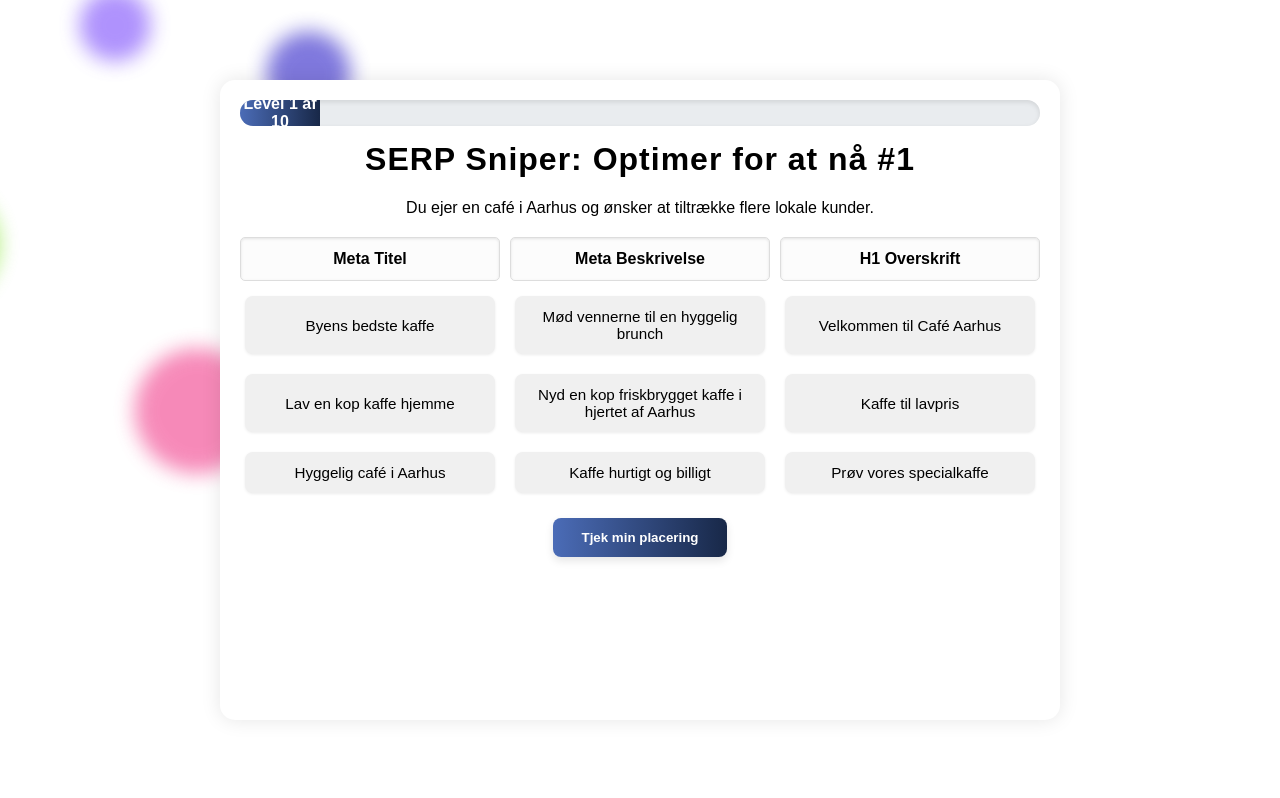
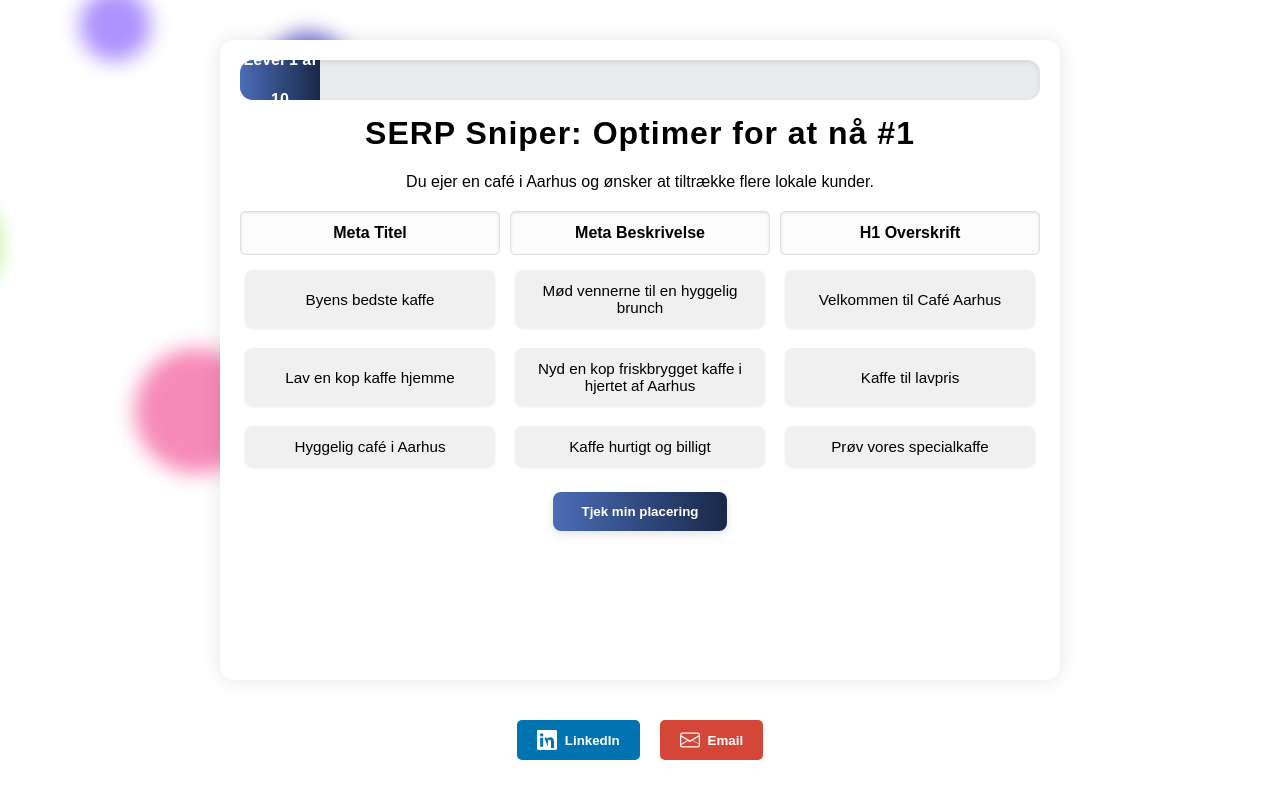
Before and after one commit to RulleFlemming/Serp-Sniper, a plain HTML site: page index.html in a window 1280 px wide. Both pictures are taken after a click on the button "Start spillet". Drawn offline with nearby package versions, Linux system fonts and the light colour scheme.

Commit message:
Update index.html

```diff
--- a/index.html
+++ b/index.html
@@ -13,11 +13,13 @@
       width: 100%;
       height: 100%;
       font-family: Arial, sans-serif;
-      overflow: hidden; /* so balls won't create scrollbars */
+      overflow: hidden;
       background: #ffffff;
     }
+    /* Use a column flex layout to stack game container and contact buttons */
     body {
       display: flex;
+      flex-direction: column;
       align-items: center;
       justify-content: center;
       text-align: center;
@@ -52,6 +54,7 @@
       height: 600px;
       z-index: 1;
       overflow: hidden;
+      margin-bottom: 20px; /* Added extra margin to separate from contact buttons */
     }
     .start-screen {
       position: absolute;
@@ -94,7 +97,7 @@
     }
     .progress-bar {
       width: 100%;
-      height: 26px;
+      height: 40px; /* Increased height */
       background: #e9ecef;
       border-radius: 13px;
       overflow: hidden;
@@ -105,6 +108,7 @@
     .progress-fill {
       background: linear-gradient(90deg, #4b6cb7 0%, #182848 100%);
       height: 100%;
+      line-height: 40px; /* Center text vertically */
       color: #fff;
       display: flex;
       align-items: center;
@@ -164,6 +168,12 @@
     .selected {
       background: #007bff !important;
       color: #fff !important;
+    }
+    /* Green background for correct answers */
+    .correctOption {
+      background: #28a745 !important;
+      color: #fff !important;
+      font-weight: bold;
     }
     .shake {
       animation: shake 0.5s;
@@ -248,6 +258,46 @@
     .overlay-content button:hover {
       background: #218838;
     }
+    /* Contact Buttons Container */
+    #contactButtons {
+      position: relative;
+      z-index: 2; /* Ensure contact buttons are above other elements */
+      display: flex;
+      justify-content: center;
+      gap: 20px;
+      margin-top: 20px;
+    }
+    #contactButtons a {
+      text-decoration: none;
+    }
+    #contactButtons button {
+      background: #0073b1; /* LinkedIn blue */
+      color: #fff;
+      border: none;
+      padding: 10px 20px;
+      border-radius: 5px;
+      cursor: pointer;
+      font-weight: 600;
+      transition: background 0.2s ease;
+      display: flex;
+      align-items: center;
+      gap: 8px;
+    }
+    #contactButtons button:hover {
+      background: #005582;
+    }
+    /* Email button styling */
+    #contactButtons button.email {
+      background: #D44638; /* Gmail red */
+    }
+    #contactButtons button.email:hover {
+      background: #A83224;
+    }
+    /* Inline SVG icons */
+    .icon {
+      display: inline-block;
+      vertical-align: middle;
+    }
   </style>
 </head>
 <body>
@@ -256,17 +306,11 @@
     <div class="start-screen" id="startScreen">
       <h2>Velkommen til SERP Sniper! 1</h2>
       <p>Dette spil hjælper dig med at optimere din side.</p>
-      <p>
-        Husk på at der ikke er et decideret korrekt svar i SEO, men der er best practices.
-      </p>
+      <p>Husk på at der ikke er et decideret korrekt svar i SEO, men der er best practices.</p>
       <br>
-      <p>
-        Vælg den mest oplagte Meta titel, meta beskrivelse og H1 overskrift og gennemfør spillet.
-      </p>
+      <p>Vælg den mest oplagte Meta titel, meta beskrivelse og H1 overskrift og gennemfør spillet.</p>
       <br>
-      <p>
-        Klik "Start spillet" for at starte!
-      </p>
+      <p>Klik "Start spillet" for at starte!</p>
       <button id="startButton">Start spillet</button>
     </div>
     <div class="progress-bar">
@@ -284,18 +328,39 @@
     <div class="overlay" id="levelCompleteOverlay">
       <div class="overlay-content">
         <h2>Level Complete!</h2>
-        <!-- The overlay now shows "Godt klaret" on the first line and a random SEO fact on the second line -->
+        <!-- Overlay displays "Godt klaret" on first line and a random SEO fact on the second -->
         <p id="overlayMsg"></p>
         <button id="nextLevelBtn">Næste Level</button>
       </div>
     </div>
+  </div>
+  <!-- Contact Buttons Below the Game Container -->
+  <div id="contactButtons">
+    <a href="https://www.linkedin.com/in/YOUR-LINKEDIN-PROFILE" target="_blank">
+      <button>
+        <!-- LinkedIn Icon -->
+        <svg class="icon" xmlns="http://www.w3.org/2000/svg" width="20" height="20" fill="currentColor" viewBox="0 0 16 16">
+          <path d="M0 1.146C0 .513.526 0 1.175 0h13.65C15.474 0 16 .513 16 1.146v13.708c0 .633-.526 1.146-1.175 1.146H1.175C.526 16 0 15.487 0 14.854V1.146zm4.943 12.248V6.169H2.542v7.225h2.401zm-1.2-8.21c.837 0 1.357-.554 1.357-1.248-.015-.71-.52-1.248-1.341-1.248-.82 0-1.357.537-1.357 1.248 0 .694.52 1.248 1.326 1.248h.015zm4.908 8.21V9.359c0-.215.015-.43.08-.586.175-.43.575-.876 1.245-.876.877 0 1.228.66 1.228 1.628v4.857h2.4V9.25c0-2.367-1.26-3.471-2.945-3.471-1.357 0-1.96.75-2.29 1.285v.03h.015a6.22 6.22 0 0 1 .015-.03V6.169h-2.4z"/>
+        </svg>
+        LinkedIn
+      </button>
+    </a>
+    <a href="mailto:your.email@example.com">
+      <button class="email">
+        <!-- Email Icon (Envelope) -->
+        <svg class="icon" xmlns="http://www.w3.org/2000/svg" width="20" height="20" fill="currentColor" viewBox="0 0 16 16">
+          <path d="M0 4a2 2 0 0 1 2-2h12a2 2 0 0 1 2 2v8a2 2 0 0 1-2 2H2a2 2 0 0 1-2-2V4zm2-1a1 1 0 0 0-1 1v.217l7 4.2 7-4.2V4a1 1 0 0 0-1-1H2zm13 2.383l-4.708 2.827L15 11.105V5.383zm-.034 6.042l-5.16-3.105L8 9.583l-1.807-.783-5.16 3.105A1 1 0 0 0 2 13h12a1 1 0 0 0 .966-.575zM1 5.383v5.722l4.708-2.895L1 5.383z"/>
+        </svg>
+        Email
+      </button>
+    </a>
   </div>
   <script>
     let streak = 0;
     let level = 1; // Start at level 1
     let levelCompleted = false; // Prevent multiple clicks once level is complete
 
-    // A helper function to shuffle an array (Fisher-Yates)
+    // Shuffle array using Fisher-Yates algorithm.
     function shuffle(array) {
       for (let i = array.length - 1; i > 0; i--) {
         const j = Math.floor(Math.random() * (i + 1));
@@ -304,7 +369,7 @@
       return array;
     }
 
-    // Define business cases for each level.
+    // Business cases for each level.
     const businessCases = {
       1: "Du ejer en café i Aarhus og ønsker at tiltrække flere lokale kunder.",
       2: "Du driver en webshop med bæredygtige sko og vil øge din online synlighed.",
@@ -318,8 +383,7 @@
       10: "Du administrerer et rejsebureau i Roskilde og vil øge din digitale tilstedeværelse."
     };
 
-    // Define answer options for each level.
-    // For each category, we store an array of answer strings.
+    // Answer options for each level.
     const answerOptions = {
       1: {
         title: ["Hyggelig café i Aarhus", "Byens bedste kaffe", "Lav en kop kaffe hjemme"],
@@ -373,10 +437,9 @@
       }
     };
 
-    // Define the correct answers for each level.
-    // In this design the correct answer is the one at the original index as set here.
+    // The correctAnswers object indicates the original index (0, 1, or 2) of the correct answer.
     const correctAnswers = {
-      1:  { title: 0, meta: 0, h1: 0 },
+      1:  { title: 1, meta: 1, h1: 1 },
       2:  { title: 0, meta: 0, h1: 0 },
       3:  { title: 0, meta: 0, h1: 0 },
       4:  { title: 0, meta: 0, h1: 0 },
@@ -388,10 +451,9 @@
       10: { title: 0, meta: 0, h1: 0 }
     };
 
-    // Total levels
-    const maxLevel = 10;
+    const maxLevel = 10; // Total levels
 
-    // Global variable to hold the shuffled options for the current level.
+    // Global variable to hold the shuffled answer objects for each category.
     let currentShuffledOptions = {};
 
     document.addEventListener('DOMContentLoaded', () => {
@@ -415,13 +477,11 @@
       levelCompleted = false; // Reset flag for new level
       updateProgressBar(level, maxLevel);
       document.getElementById('businessCase').innerText = businessCases[level];
-      // Re-enable the "Tjek min placering" button for the new level
-      document.getElementById('checkRankBtn').disabled = false;
+      document.getElementById('checkRankBtn').disabled = false; // Re-enable button
 
-      // For each category, build and shuffle the answer objects.
+      // Build and shuffle answer objects for each category.
       currentShuffledOptions = {};
       ['title', 'meta', 'h1'].forEach(category => {
-        // Create an array of objects { text, isCorrect }
         let options = answerOptions[level][category].map((text, index) => {
           return {
             text: text,
@@ -433,30 +493,26 @@
 
       const grid = document.getElementById('optionsGrid');
       if (!grid) return;
-
-      // Remove old rows beyond headings
+      // Remove old answer rows (keeping the three headings)
       while (grid.children.length > 3) {
         grid.removeChild(grid.lastChild);
       }
-
       // Create cells for each category from the shuffled arrays.
       for (let i = 0; i < 3; i++){
         const titleCell = createOptionCellFromObject('title', currentShuffledOptions['title'][i]);
         const metaCell  = createOptionCellFromObject('meta', currentShuffledOptions['meta'][i]);
         const h1Cell    = createOptionCellFromObject('h1', currentShuffledOptions['h1'][i]);
-
         grid.appendChild(titleCell);
         grid.appendChild(metaCell);
         grid.appendChild(h1Cell);
       }
     }
 
-    // Create an option cell using an answer object.
+    // Create an option cell from an answer object.
     function createOptionCellFromObject(category, optionObj){
       const cell = document.createElement('div');
       cell.classList.add('option');
       cell.innerText = optionObj.text;
-      // Store whether this option is correct in a dataset property.
       cell.dataset.correct = optionObj.isCorrect ? "true" : "false";
       cell.dataset.category = category;
       cell.onclick = () => {
@@ -472,9 +528,8 @@
     }
 
     function calculateRank(){
-      if (levelCompleted) return; // Ignore further clicks if level is complete
+      if (levelCompleted) return; // Prevent multiple submissions
 
-      // For each category, find the selected cell.
       const titleSel = document.querySelector(".option[data-category='title'].selected");
       const metaSel  = document.querySelector(".option[data-category='meta'].selected");
       const h1Sel    = document.querySelector(".option[data-category='h1'].selected");
@@ -484,24 +539,24 @@
         return;
       }
 
-      // Check if all selected cells have dataset.correct set to "true"
-      const isCorrect = (titleSel.dataset.correct === "true" &&
-                         metaSel.dataset.correct === "true" &&
-                         h1Sel.dataset.correct === "true");
+      // Count how many answers are correct.
+      let correctCount = 0;
+      if (titleSel.dataset.correct === "true") correctCount++;
+      if (metaSel.dataset.correct === "true") correctCount++;
+      if (h1Sel.dataset.correct === "true") correctCount++;
 
-      if (isCorrect) {
+      if (correctCount === 3) {
         levelCompleted = true;
         document.getElementById('checkRankBtn').disabled = true;
         streak++;
-        if (streak >= 2) {
-          showMessage(`Godt klaret! Du har nu en streak på ${streak} korrekte i træk!`, false);
-        } else {
-          showMessage('Godt klaret! Du valgte de mest optimale svar.', false);
-        }
+        showMessage(`Godt klaret! Du valgte de mest optimale svar.`, false);
         setTimeout(() => {
           triggerConfetti();
           showLevelComplete();
         }, 500);
+      } else if (correctCount === 2) {
+        // Stay on current level and inform user.
+        showMessage(`Næsten rigtig – du var tæt på!`, false);
       } else {
         streak = 0;
         document.querySelector('.game-container').classList.add('shake');
@@ -518,8 +573,14 @@
       r.style.color = isError ? 'red' : 'green';
     }
 
-    // Updated function: displays "Godt klaret" on the first line and a random SEO fact on the second.
+    // Display overlay, highlight correct answers, and show random SEO fact.
     function showLevelComplete(){
+      // Highlight all correct answer cells with a green background.
+      document.querySelectorAll('.option').forEach(function(cell) {
+        if (cell.dataset.correct === "true") {
+          cell.classList.add('correctOption');
+        }
+      });
       const facts = [
         "Vidste du, at lange søgeord (long-tail) ofte har mindre konkurrence og højere konverteringsrate?",
         "Hastighed er afgørende! Google prioriterer hurtige hjemmesider i søgeresultaterne.",
@@ -548,6 +609,7 @@
         document.getElementById('result').innerText = '';
         loadLevel();
       } else {
+        // Congratulate when all levels are completed.
         document.getElementById('result').style.color = 'green';
         document.getElementById('result').innerText = '🎉 Du har gennemført alle levels! 🎉';
       }
@@ -574,39 +636,31 @@
     function spawnRollingBalls(){
       const container = document.getElementById('rollingBallsContainer');
       if (!container) return;
-
       const numBalls = 12;
       for (let i = 0; i < numBalls; i++){
         const ball = document.createElement('div');
         ball.classList.add('ball');
-
         const hue = Math.floor(Math.random() * 360);
         const saturation = Math.floor(Math.random() * 40 + 60);
         const lightness = Math.floor(Math.random() * 40 + 40);
         ball.style.backgroundColor = `hsl(${hue}, ${saturation}%, ${lightness}%)`;
-
         const size = Math.random() * 100 + 50;
         ball.style.width = size + 'px';
         ball.style.height = size + 'px';
-
         const startX = Math.random() * 100 - 50;
         const startY = Math.random() * 100 - 50;
         ball.style.top = `${startY}vh`;
         ball.style.left = `${startX}vw`;
-
         const driftName = `ballDrift${i}`;
         const endX = Math.random() * 100 - 50;
         const endY = Math.random() * 100 - 50;
         const duration = Math.random() * 20 + 10;
-
         const styleSheet = document.styleSheets[0];
         styleSheet.insertRule(`@keyframes ${driftName} {
           0%   { transform: translate(0,0); }
           100% { transform: translate(${endX}vw, ${endY}vh); }
         }`, styleSheet.cssRules.length);
-
         ball.style.animation = `${driftName} ${duration}s ease-in-out infinite alternate`;
-
         container.appendChild(ball);
       }
     }
```
